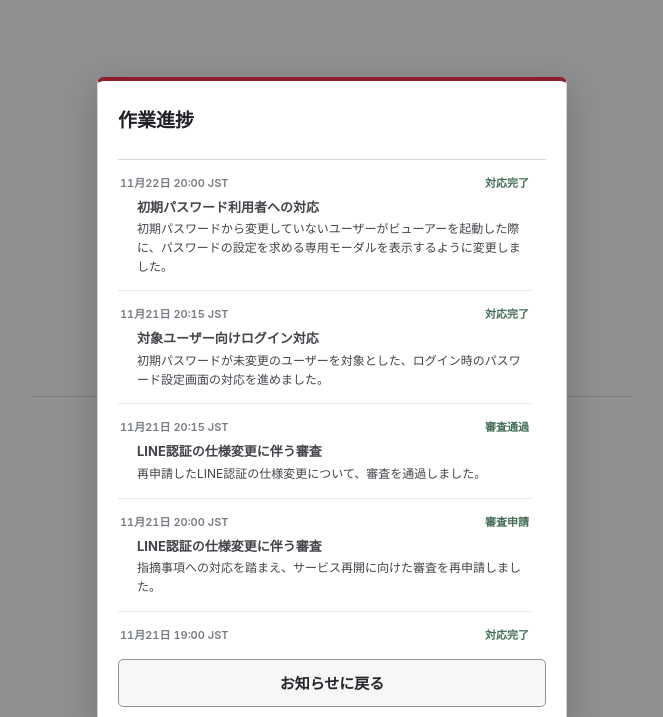
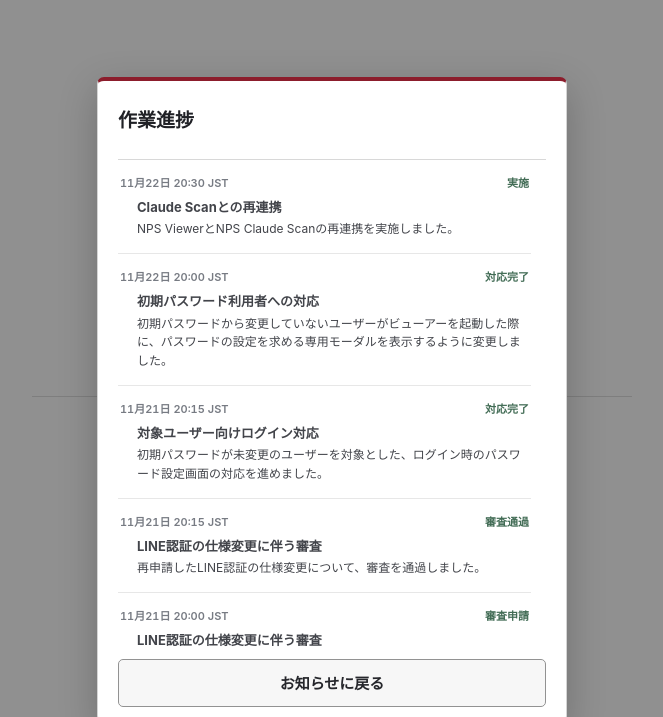
Before and after one commit to yagisan-createstudio/liff-auth, a plain HTML site: page index.html in a window 1280 px wide. Both pictures are taken after a click on the button "作業進捗を表示 ›". Shown: the top 717 px of the page, without its empty margins (308-971 px from the left). Drawn offline with Linux system fonts and the light colour scheme.

Commit message:
Add Nov 22 20:30 Claude Scan reconnection progress entry

```diff
--- a/index.html
+++ b/index.html
@@ -439,7 +439,7 @@
     <div class="nps-maintenance-scrim">
       <section class="nps-maintenance-dialog" role="dialog" aria-modal="true" aria-labelledby="nps-maintenance-heading">
       <div class="nps-dialog-view" id="nps-notice-view">
-      <div class="maintenance-notice-header"><span class="nps-maintenance-eyebrow">重要なお知らせ</span><time datetime="2026-11-22T20:00:00+09:00">最終更新｜2026年11月22日 20:00 JST</time></div>
+      <div class="maintenance-notice-header"><span class="nps-maintenance-eyebrow">重要なお知らせ</span><time datetime="2026-11-22T20:30:00+09:00">最終更新｜2026年11月22日 20:30 JST</time></div>
       <h1 id="nps-maintenance-heading">セキュリティメンテナンスに伴う<br>サービス停止について</h1>
       <p id="notice-copy" class="dialog-copy">システムの安全性確認および保守作業のため、<br>以下のサービスを一時停止しております。</p>
       <dl class="nps-maintenance-details">
@@ -458,6 +458,13 @@
           <h1 id="nps-history-title">作業進捗</h1>
         </div>
         <div class="nps-history-list" tabindex="0">
+          <div class="nps-history-row">
+            <time class="nps-history-time" datetime="2026-11-22T20:30:00+09:00">11月22日 20:30 JST<span class="nps-history-status">実施</span></time>
+            <div class="nps-progress-item"><span class="nps-progress-dot" aria-hidden="true"></span><div>
+              <p class="nps-progress-title">Claude Scanとの再連携</p>
+              <p class="nps-progress-copy">NPS ViewerとNPS Claude Scanの再連携を実施しました。</p>
+            </div></div>
+          </div>
           <div class="nps-history-row">
             <time class="nps-history-time" datetime="2026-11-22T20:00:00+09:00">11月22日 20:00 JST<span class="nps-history-status">対応完了</span></time>
             <div class="nps-progress-item"><span class="nps-progress-dot completed" aria-hidden="true"></span><div>
```
